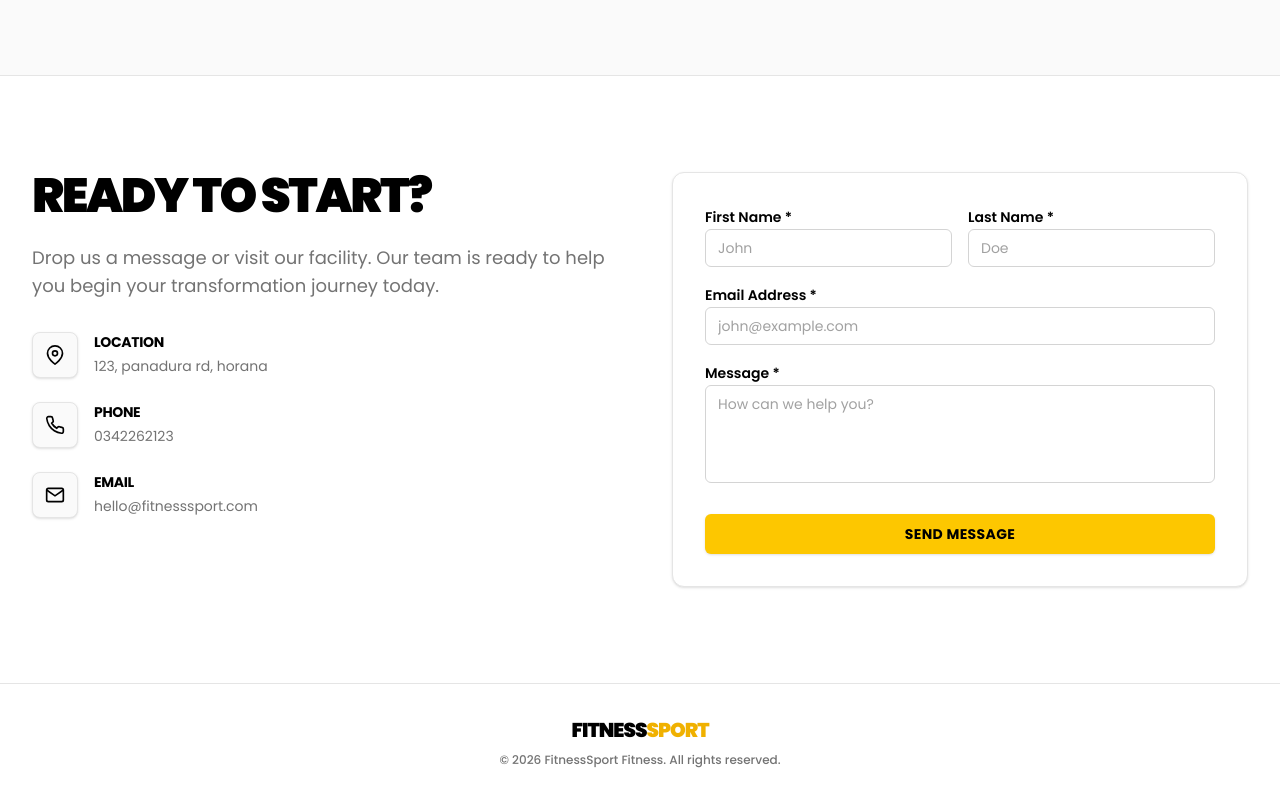
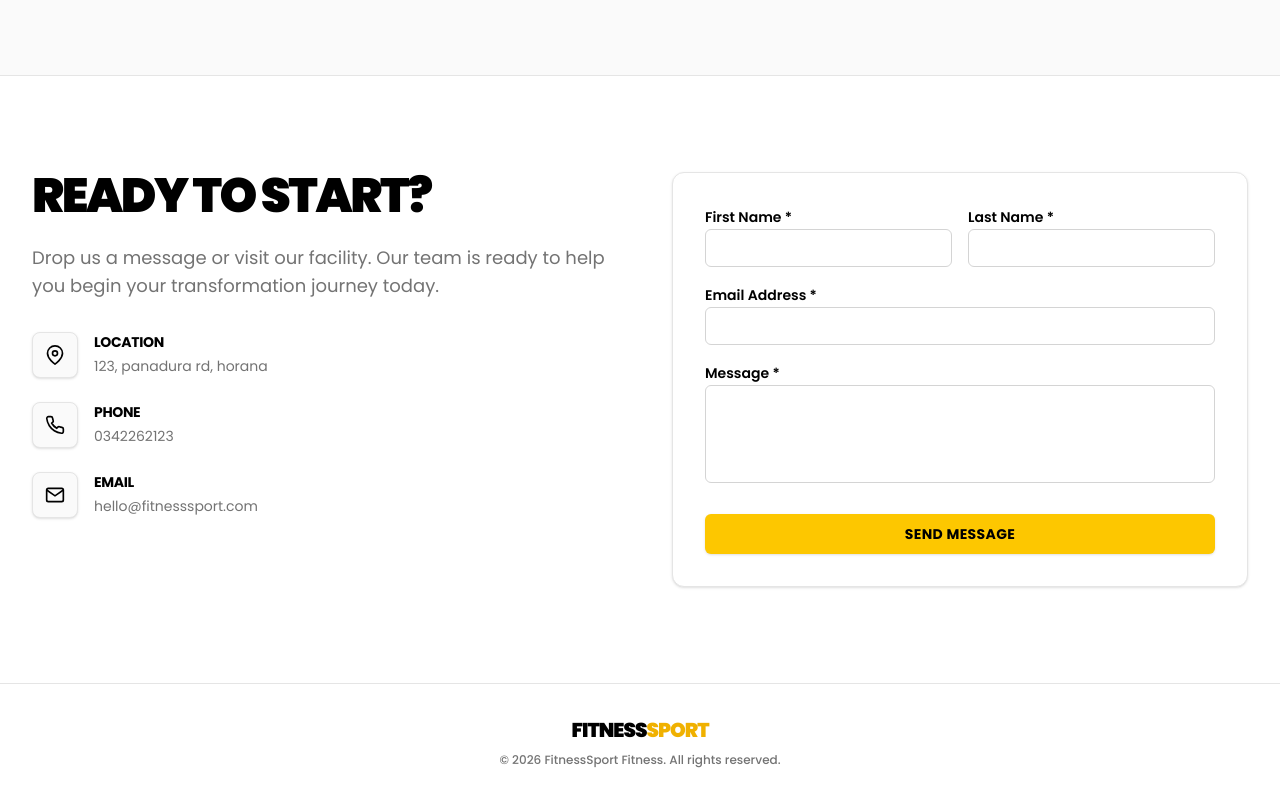
Before and after one commit to Randula2003/gym-website, a Next.js app: page / in a window 1280 px wide. Shown: the part 2314-3114 px from the top of the page. Built offline with nearby package versions, Linux system fonts and the light colour scheme.

Commit message:
form fixed

```diff
--- a/app/page.tsx
+++ b/app/page.tsx
@@ -364,7 +364,6 @@ export default function Home() {
                       value={formData.firstName}
                       onChange={handleChange}
                       className={`w-full bg-white dark:bg-neutral-800 border ${errors.firstName ? 'border-red-500' : 'border-neutral-300 dark:border-neutral-700'} rounded-md px-3 py-2 text-sm text-black dark:text-white focus:outline-none focus:ring-2 focus:ring-yellow-400 focus:border-yellow-400 transition-colors placeholder:text-neutral-400`}
-                      placeholder="John"
                     />
                     {errors.firstName && <p className="text-red-500 text-xs">{errors.firstName}</p>}
                   </div>
@@ -376,7 +375,6 @@ export default function Home() {
                       value={formData.lastName}
                       onChange={handleChange}
                       className={`w-full bg-white dark:bg-neutral-800 border ${errors.lastName ? 'border-red-500' : 'border-neutral-300 dark:border-neutral-700'} rounded-md px-3 py-2 text-sm text-black dark:text-white focus:outline-none focus:ring-2 focus:ring-yellow-400 focus:border-yellow-400 transition-colors placeholder:text-neutral-400`}
-                      placeholder="Doe"
                     />
                     {errors.lastName && <p className="text-red-500 text-xs">{errors.lastName}</p>}
                   </div>
@@ -389,7 +387,6 @@ export default function Home() {
                     value={formData.email}
                     onChange={handleChange}
                     className={`w-full bg-white dark:bg-neutral-800 border ${errors.email ? 'border-red-500' : 'border-neutral-300 dark:border-neutral-700'} rounded-md px-3 py-2 text-sm text-black dark:text-white focus:outline-none focus:ring-2 focus:ring-yellow-400 focus:border-yellow-400 transition-colors placeholder:text-neutral-400`}
-                    placeholder="john@example.com"
                   />
                   {errors.email && <p className="text-red-500 text-xs">{errors.email}</p>}
                 </div>
@@ -401,7 +398,6 @@ export default function Home() {
                     value={formData.message}
                     onChange={handleChange}
                     className={`w-full bg-white dark:bg-neutral-800 border ${errors.message ? 'border-red-500' : 'border-neutral-300 dark:border-neutral-700'} rounded-md px-3 py-2 text-sm text-black dark:text-white focus:outline-none focus:ring-2 focus:ring-yellow-400 focus:border-yellow-400 transition-colors resize-none placeholder:text-neutral-400`}
-                    placeholder="How can we help you?"
                   ></textarea>
                   {errors.message && <p className="text-red-500 text-xs">{errors.message}</p>}
                 </div>
```
